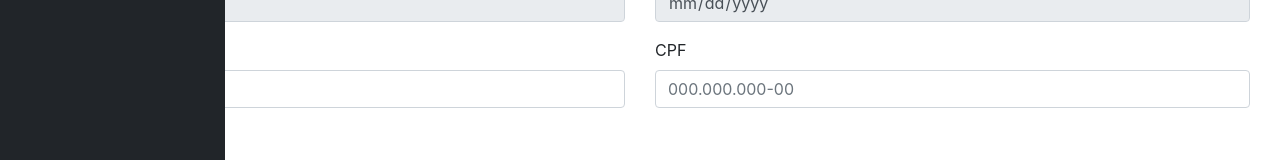
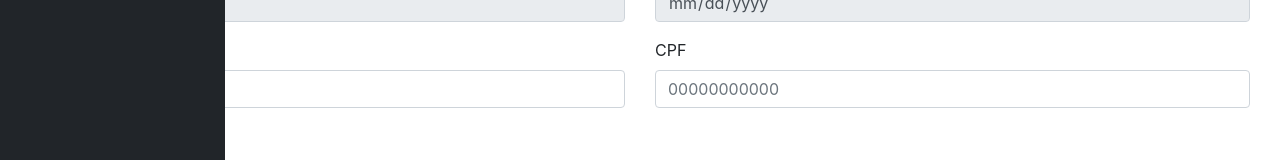
Before and after one commit to dilluter/Clientes-FullStack, an Angular app in the folder clientes-app/: page /clientes-form in a window 1280 px wide. Shown: the part 256-416 px from the top of the page. Built offline with nearby package versions, Linux system fonts and the light colour scheme.

Commit message:
Implementa submissão do formulário de clientes

```diff
--- a/clientes-app/src/app/clientes/clientes-form/clientes-form.component.html
+++ b/clientes-app/src/app/clientes/clientes-form/clientes-form.component.html
@@ -8,19 +8,20 @@
         <div class="row">
             <div class="col-md-6 mb-3">
                 <label for="ID">ID</label>
-                <input type="text" class="form-control" id="ID" name="id" placeholder="ID" readonly aria-label="ID">
+                <input type="text" [ngModel]="cliente.id"   class="form-control" id="ID" name="id" placeholder="ID" readonly aria-label="ID">
             </div>
 
             <div class="col-md-6 mb-3">
                 <label for="dataCadastro">Data de Cadastro</label>
-                <input type="date" class="form-control" id="dataCadastro" name="dataCadastro" aria-label="Data de Cadastro" disabled>
+                <input type="date" class="form-control" id="dataCadastro" name="dataCadastro" aria-label="Data de Cadastro" [ngModel]="cliente.dataCadastro" disabled>
             </div>
         </div>
 
         <div class="row">
             <div class="col-md-6 mb-3">
                 <label for="nome">Nome</label>
-                <input type="text" class="form-control" id="nome" name="nome*" placeholder="Nome completo" required autocomplete="name" aria-label="Nome">
+                <input type="text" class="form-control" id="nome" name="nome*" placeholder="Nome completo" required autocomplete="name" aria-label="Nome"
+                        [(ngModel)]="cliente.nome" name="nome">
             </div>
 
             <div class="col-md-6 mb-3">
@@ -30,19 +31,18 @@
                     class="form-control"
                     id="cpf"
                     name="cpf*"
-                    placeholder="000.000.000-00"
-                    inputmode="numeric"
-                    pattern="\d{3}\.\d{3}\.\d{3}-\d{2}"
-                    maxlength="14"
+                    placeholder="00000000000"
+                    maxlength="11"
                     required
                     aria-label="CPF"
+                    [(ngModel)]="cliente.cpf"
                 >
             </div>
         </div>
 
         <div class="row">
             <div class="col-md-2">
-            <button type="submit" class="btn btn-success">
+            <button type="submit" class="btn btn-success" (click)="clicar()">
             <i class="fa fa-save"></i> Salvar
             </button>
         </div>
--- a/clientes-app/src/app/clientes/clientes-form/clientes-form.component.ts
+++ b/clientes-app/src/app/clientes/clientes-form/clientes-form.component.ts
@@ -9,9 +9,12 @@ import { Cliente } from '../cliente';
 export class ClientesFormComponent implements OnInit {
   cliente: Cliente;
 
-  constructor() { }
+  constructor() {
+    this.cliente = new Cliente();
+  }
 
   ngOnInit(): void {
   }
-
-}
+clicar() {
+  console.log(this.cliente);
+}}
--- a/clientes-app/src/app/clientes/clientes.module.ts
+++ b/clientes-app/src/app/clientes/clientes.module.ts
@@ -1,6 +1,6 @@
 import { NgModule } from '@angular/core';
 import { CommonModule } from '@angular/common';
-
+import { FormsModule } from '@angular/forms';
 import { ClientesRoutingModule } from './clientes-routing.module';
 import { ClientesFormComponent } from './clientes-form/clientes-form.component';
 
@@ -9,7 +9,8 @@ import { ClientesFormComponent } from './clientes-form/clientes-form.component';
   declarations: [ClientesFormComponent],
   imports: [
     CommonModule,
-    ClientesRoutingModule
+    ClientesRoutingModule,
+    FormsModule
   ],
   exports: [
     ClientesFormComponent]
```
Also changed, not shown: 1 other file (tests, documents, lock files or other folders).
